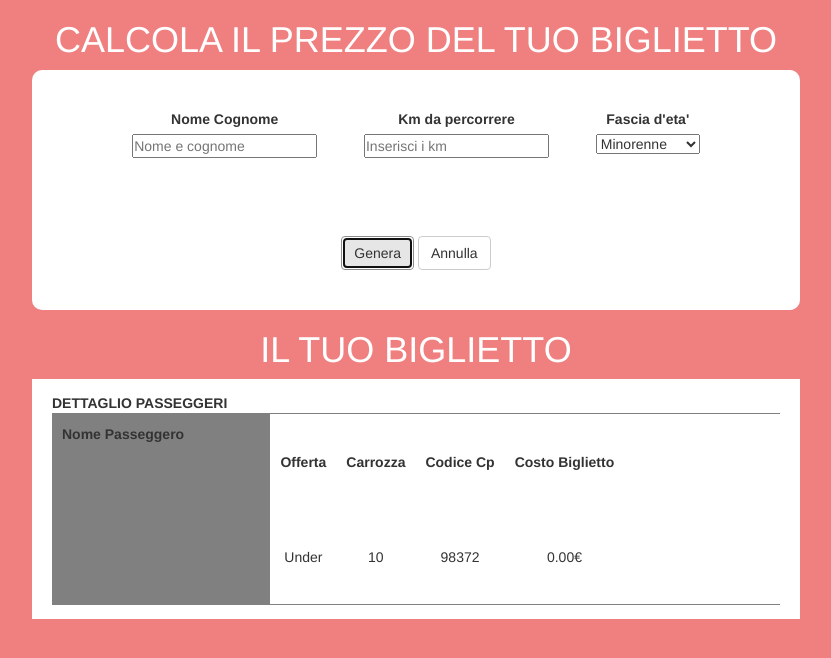
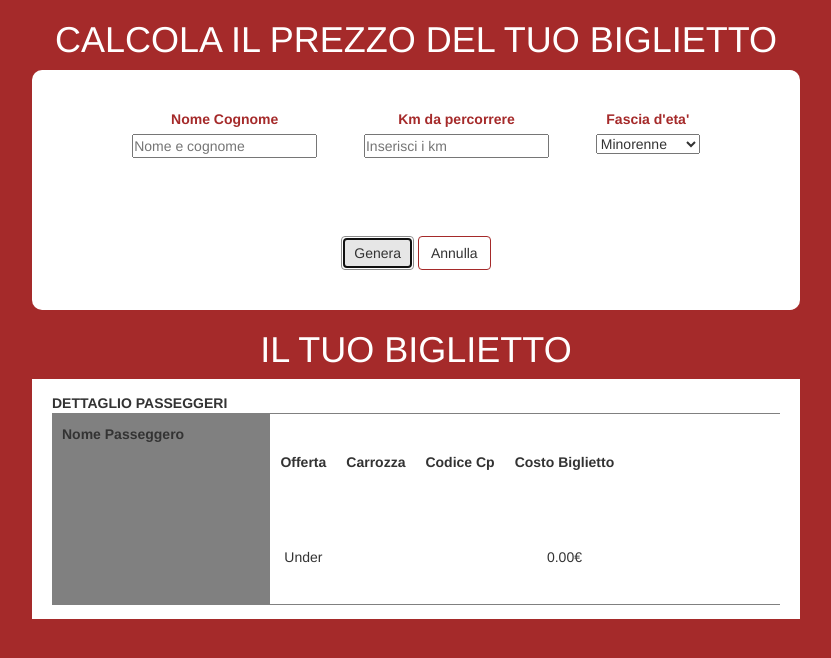
Before and after one commit to AndreaIglio/js-biglietto-treno-form, a plain HTML site: page index.html in a window 1280 px wide. Both pictures are taken after a click on the button "Genera". Shown: the whole page, without its empty margins (224-1055 px from the left). Drawn offline with nearby package versions, Linux system fonts and the light colour scheme.

Commit message:
Improved js code
I added math abs to kmToRunInput (like this the km cant be less then 1 (so it cant be 0 and negative value), and implemented an alert when user doesn't fill both name and km form

```diff
--- a/assets/css/style.css
+++ b/assets/css/style.css
@@ -6,12 +6,17 @@
 
 
 body {
-  background-color: lightcoral;
+  background-color: brown;
 }
 
 h1 {
   color: white;
 }
+
+label {
+  color: brown;
+}
+
 
 /* utility class */
 
@@ -29,6 +34,9 @@ h1 {
   flex-direction: column;
 }
 
+.border_brown {
+  border-color: brown;
+}
 
 /* /utility class */
 
@@ -57,6 +65,7 @@ h1 {
 .inputs > div > label {
   text-align: center;
 }
+
 /* /CALCOLAPREZZO */
 
 
--- a/assets/js/script.js
+++ b/assets/js/script.js
@@ -1,17 +1,20 @@
+// add style to an element by id using Js
 
+// var elemLabel = document.getElementById('label');
+
+// elemLabel.className = elemLabel.classList + "brown";
+
+
+
+// genero variabili associate all id ----> card_top
 
 var btnGenera = document.getElementById('btn_genera');
 // console.log(btnGenera);
 var btnAnnulla = document.getElementById('btn_annulla');
 // console.log(btnAnnulla);
-
-// genero variabili associate all id ----> card_top
-
-
-
 var fullName = document.getElementById('full-name');
 var kmToRun = document.getElementById('km');
-var fascia = document.getElementById ('fascia');
+var fascia = document.getElementById('fascia');
 
 
 // genero variabili associate all id ----> card_bottom
@@ -41,7 +44,7 @@ function() {
 var fullNameInput = fullName.value;
 // console.log(fullNameInput);
 
-var kmToRunInput = kmToRun.value;
+var kmToRunInput = Math.abs(kmToRun.value);
 // console.log(kmToRunInput);
 
 var fasciaInput = fascia.value;
@@ -82,18 +85,23 @@ else {
 
 // CALCOLO NUMERO CARROZZA
 
-bottomCarrozza.innerHTML = Math.floor(Math.random() * 10) + 1;
 
 // CALCOLO CODICE CP
+
+if (kmToRunInput > 0 && fullNameInput !== "") {
 
 function getRndInteger(min, max) {
   return Math.floor(Math.random() * (max - min)) + min;
 }
 
+bottomCarrozza.innerHTML = Math.floor(Math.random() * 10) + 1;
+}
+else {alert('Fill both name and km form to get the right price and discount');}
+
 // questa funzione l'ho studiata in passato
 
+
 bottomCodiceCp.innerHTML = getRndInteger (90000, 99999);
-
 
 }
 
--- a/index.html
+++ b/index.html
@@ -52,18 +52,18 @@
           <div class="inputs d-flex">
 
             <div class="nome_cognome d-flex column">
-                <label for="">Nome Cognome</label>
+                <label for="" id="label">Nome Cognome</label>
                 <input type="text" value="" name="name" id="full-name" placeholder="Nome e cognome">
             </div>
 
             <div class="km_percorrere d-flex column">
-               <label for="">Km da percorrere</label>
-               <input type="number" class="km" id="km" placeholder="Inserisci i km">
+               <label for="" id="label">Km da percorrere</label>
+               <input type="number" min="1" class="km" id="km" placeholder="Inserisci i km">
             </div>
 
 
             <div class="eta d-flex column">
-               <label for="">Fascia d'eta'</label>
+               <label for="" id="label">Fascia d'eta'</label>
                <select name="fascia" id="fascia">
                  <option value="minorenne">Minorenne</option>
                  <option value="maggiorenne">Maggiorenne</option>
@@ -73,10 +73,10 @@
 
           </div>
           <div class="buttons">
-            <button class="btn btn-default" id="btn_genera">
+            <button class="btn btn-default border_brown " id="btn_genera">
               Genera
             </button>
-            <button class="btn btn-default" id="btn_annulla">
+            <button class="btn btn-default border_brown" id="btn_annulla">
               Annulla
             </button>
           </div>
```
